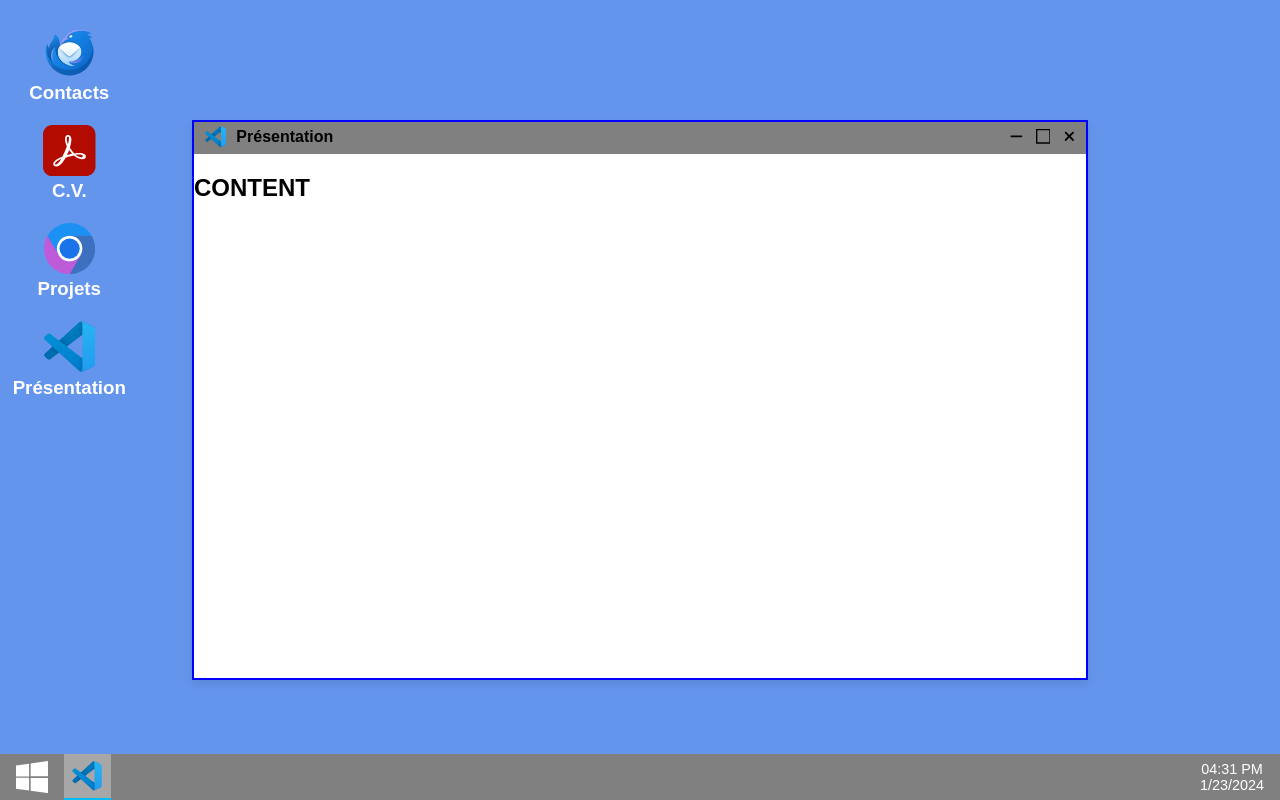
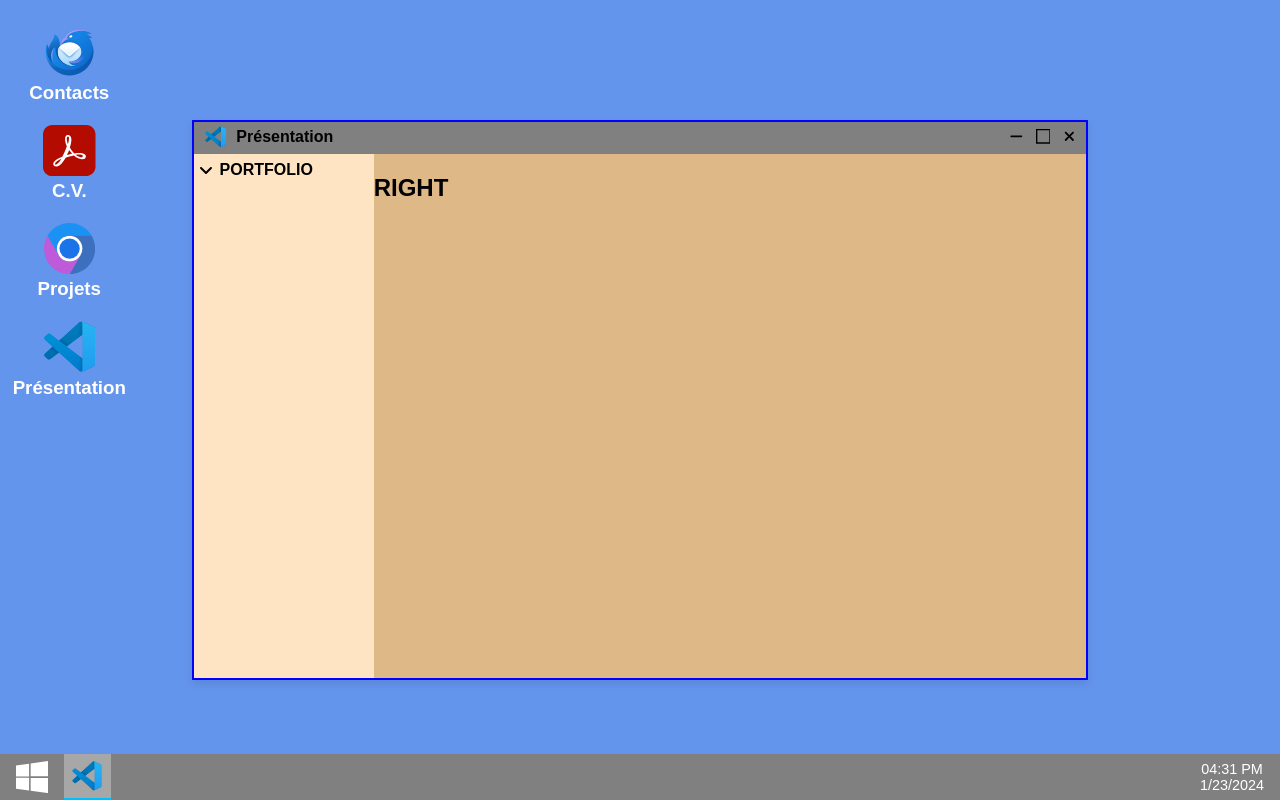
Before and after one commit to wtfshenei/ocr12-portfolio, a React (Create React App) app: page /desktop in a window 1280 px wide. Both pictures are taken after a click on the element "Présentation". Built offline with nearby package versions, Linux system fonts and the light colour scheme; a web font is replaced by a local one.

Commit message:
feat(Apps): début intégration VSCode

```diff
--- a/src/containers/apps/vscode/vscode.jsx
+++ b/src/containers/apps/vscode/vscode.jsx
@@ -1,10 +1,20 @@
 import React from 'react';
+import {ContentContainer, ContentLeftWrapper, ContentRightWrapper, RowItems, RowItemsTitle} from "./vscode.styled";
+import AngleDown from "../../../components/utils/icons/angles/angleDown";
 
 const Vscode = () => {
     return (
-        <div>
-            <h2>CONTENT</h2>
-        </div>
+        <ContentContainer>
+            <ContentLeftWrapper>
+                <RowItemsTitle>
+                    <AngleDown/>
+                    <p className={'p-title'}>portfolio</p>
+                </RowItemsTitle>
+            </ContentLeftWrapper>
+            <ContentRightWrapper>
+                <h2>RIGHT</h2>
+            </ContentRightWrapper>
+        </ContentContainer>
     );
 };
 
--- /dev/null
+++ b/src/containers/apps/vscode/vscode.styled.js
@@ -0,0 +1,63 @@
+import styled from "styled-components";
+
+export const ContentContainer = styled.div`
+    display: flex;
+    flex-direction: row;
+    width: 100%;
+    height: 100%;
+    margin: 0;
+    padding: 0;
+`
+export const ContentLeftWrapper = styled.div`
+  display: flex;
+  flex-direction: column;
+  max-width: 250px;
+  width: 25%;
+  height: 100%;
+  background-color: bisque;
+  padding: 0.25em;
+`
+export const ContentRightWrapper = styled.div`
+    display: flex;
+    flex-direction: column;
+    width: 100%;
+    height: 100%;
+    background-color: burlywood;
+`
+export const RowItemsTitle = styled.div`
+    display: flex;
+    flex-direction: row;
+    align-items: center;
+    gap: 0.35em;
+    height: 1.5em;
+
+    svg {
+        margin-top: 0.15em;
+        width: 1em;
+        height: 1em;
+    }
+
+    p {
+        margin: 0;
+        padding: 0;
+        font-weight: bold;
+        text-transform: uppercase;
+    }
+`
+export const RowItems = styled.div`
+    display: flex;
+    flex-direction: row;
+    align-items: center;
+    gap: 0.35em;
+    height: 1.5em;
+
+    svg {
+        width: 1em;
+        height: 1em;
+    }
+
+    p {
+        margin: 0;
+        padding: 0;
+    }
+`
```
Also changed, not shown: src/components/utils/icons/folder/folder.jsx (added, +12 -0 lines).
